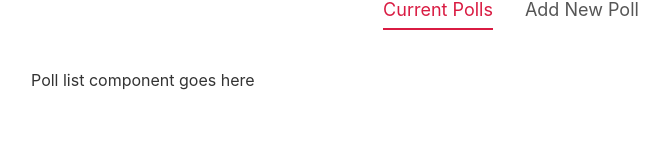
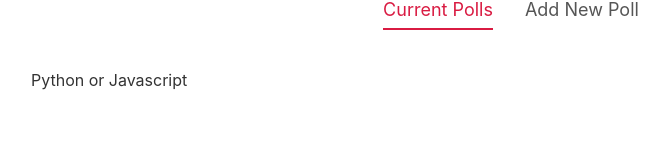
Before and after one commit to edward-hong/svelte-tutorial-for-beginners, a Svelte app: page / in a window 1280 px wide. Shown: the part 148-308 px from the top of the page, without its empty margins (129-798 px from the left). Built offline with nearby package versions, Linux system fonts and the light colour scheme.

Commit message:
V24 Adding New Polls

```diff
--- a/src/App.svelte
+++ b/src/App.svelte
@@ -1,6 +1,7 @@
 <script>
 	import Header from './components/Header.svelte'
 	import Footer from './components/Footer.svelte'
+	import PollList from './components/PollList.svelte'
 	import CreatePollForm from './components/CreatePollForm.svelte'
 	import Tabs from './shared/Tabs.svelte'
 
@@ -11,15 +12,34 @@
 	const tabChange = e => {
 		activeItem = e.detail
 	}
+
+	// polls
+	let polls = [
+		{
+			id: 1,
+			question: 'Python or Javascript',
+			answerA: 'Python',
+			answerB: 'Javascript',
+			votesA: 9,
+			votesB: 15
+		}
+	]
+
+	const handleAdd = e => {
+		const poll = e.detail
+		polls = [poll, ...polls]
+		console.log(polls)
+		activeItem = 'Current Polls'
+	}
 </script>
 
 <Header />
 <main>
 	<Tabs {items} {activeItem} on:tabChange={tabChange} />
 	{#if activeItem === 'Current Polls'}
-		<p>Poll list component goes here</p>
+		<PollList {polls} />
 	{:else if activeItem === 'Add New Poll'}
-		<CreatePollForm />
+		<CreatePollForm on:add={handleAdd} />
 	{/if}
 </main>
 <Footer />
--- a/src/components/CreatePollForm.svelte
+++ b/src/components/CreatePollForm.svelte
@@ -1,6 +1,9 @@
 <script>
+  import { createEventDispatcher } from 'svelte'
+
   import Button from '../shared/Button.svelte'
 
+  let dispatch = createEventDispatcher()
   let fields = { question: '', answerA: '', answerB: '' }
   let errors = { question: '', answerA: '', answerB: '' }
   let valid = false
@@ -30,7 +33,8 @@
     }
 
     if (valid) {
-      console.log('valid', fields)
+      let poll = {...fields, votesA: 0, votesB: 0, id: Math.random()}
+      dispatch('add', poll)
     }
   }
 </script>
--- /dev/null
+++ b/src/components/PollList.svelte
@@ -0,0 +1,17 @@
+<script>
+  export let polls = []
+</script>
+
+<div class="poll-list">
+  {#each polls as poll (poll.id)}
+    <div>{poll.question}</div>
+  {/each}
+</div>
+
+<style>
+  .poll-list {
+    display: grid;
+    grid-template-columns: 1fr 1fr;
+    grid-gap: 20px;
+  }
+</style>
```
